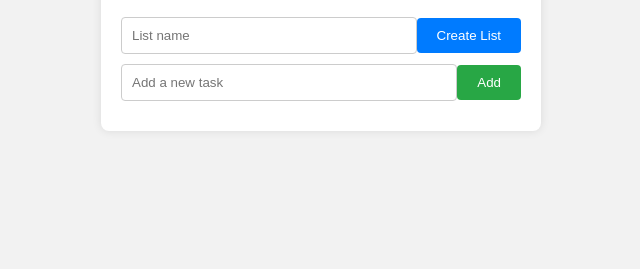
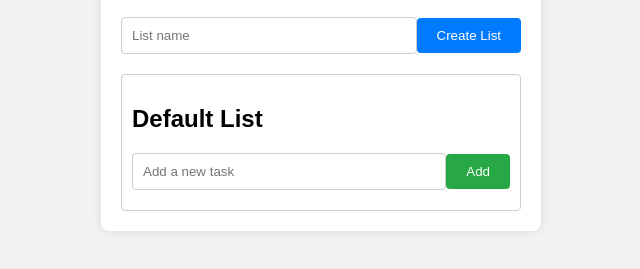
Before and after one commit to adeliya21/to-do-app, a plain HTML site: page index.html in a window 1280 px wide. Shown: the part 71-340 px from the top of the page, without its empty margins (319-959 px from the left). Drawn offline with Linux system fonts and the light colour scheme.

Commit message:
Update HTML

```diff
--- a/index.html
+++ b/index.html
@@ -13,11 +13,16 @@
             <input type="text" id="listName" placeholder="List name">
             <button id="createList">Create List</button>
         </div>
-        <div class="input-container">
-            <input type="text" id="task" placeholder="Add a new task">
-            <button id="add">Add</button>
+        <div class="todo-container">
+            <div class="todo-list">
+                <h2>Default List</h2>
+                <div class="input-container">
+                    <input type="text" id="task" placeholder="Add a new task">
+                    <button id="add">Add</button>
+                </div>
+                <ul id="taskList"></ul>
+            </div>
         </div>
-        <ul id="taskList"></ul>
     </div>
     <script src="script.js"></script>
 </body>
```
